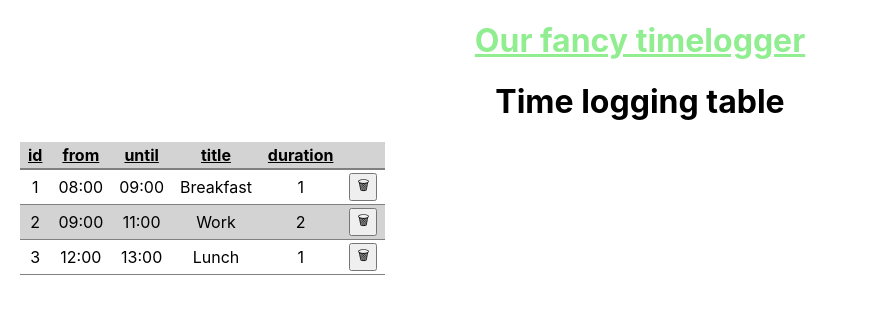
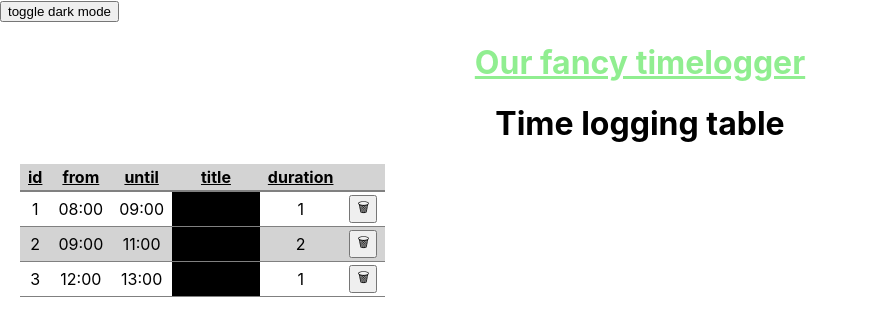
Before and after one commit to sspringer82/ijs-react, a React (Create React App) app: page / in a window 1280 px wide. Shown: the top 336 px of the page, without its empty margins (0-869 px from the left). Built offline with nearby package versions, Linux system fonts and the light colour scheme; data requests are answered from the project's data file.

Commit message:
context api

```diff
--- a/src/App.tsx
+++ b/src/App.tsx
@@ -1,11 +1,16 @@
-import React from 'react';
+import React, { useState } from 'react';
 import './App.css';
 import List from './List';
 
 import styles from './App.module.css';
+import DarkModeContext from './DarkMode';
 
 function App() {
+  const [darkMode, setDarkMode] = useState(true);
+
   return (
+    <DarkModeContext.Provider value={darkMode}>
+      <button onClick={() => setDarkMode(!darkMode)}>toggle dark mode</button>
       <div className="App">
         {/* <HelloWorld names={names} /> */}
 
@@ -14,6 +19,7 @@ function App() {
         </h1>
         <List />
       </div>
+    </DarkModeContext.Provider>
   );
 }
 
--- /dev/null
+++ b/src/DarkMode.ts
@@ -0,0 +1,5 @@
+import React from 'react';
+
+const DarkModeContext = React.createContext<boolean>(false);
+
+export default DarkModeContext;
--- a/src/ListItem.tsx
+++ b/src/ListItem.tsx
@@ -1,4 +1,5 @@
-import React from 'react';
+import React, { useContext } from 'react';
+import DarkModeContext from './DarkMode';
 import Log from './shared/Log';
 
 type Props = {
@@ -7,12 +8,16 @@ type Props = {
 };
 
 const ListItem: React.FC<Props> = ({ log, onDelete }) => {
+  const darkMode = useContext(DarkModeContext);
+
   return (
     <tr>
       <td>{log.id}</td>
       <td>{log.from}</td>
       <td>{log.until}</td>
-      <td>{log.title}</td>
+      <td style={{ backgroundColor: darkMode ? 'black' : 'white' }}>
+        {log.title}
+      </td>
       <td>{log.duration}</td>
       <td>
         <button
```
Lines whose indentation alone changed are shown as unchanged.
